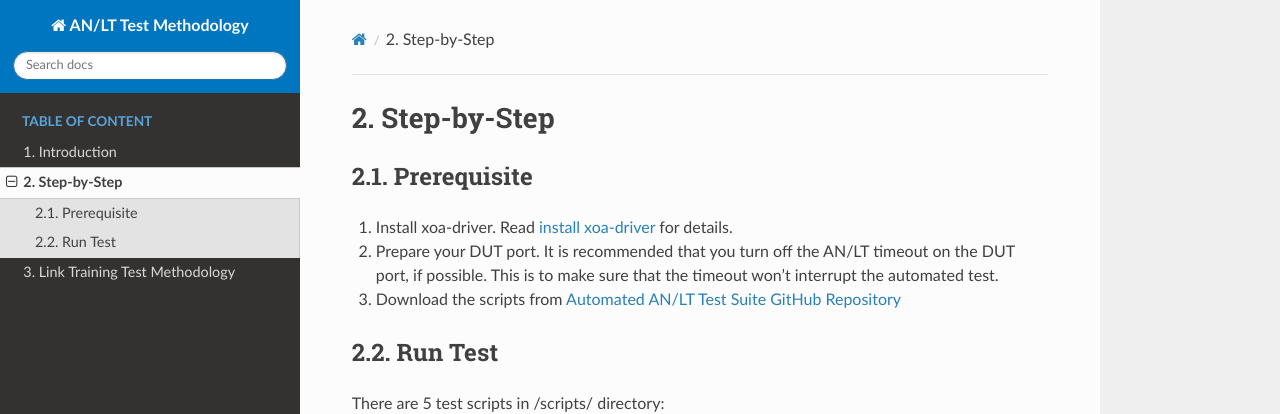
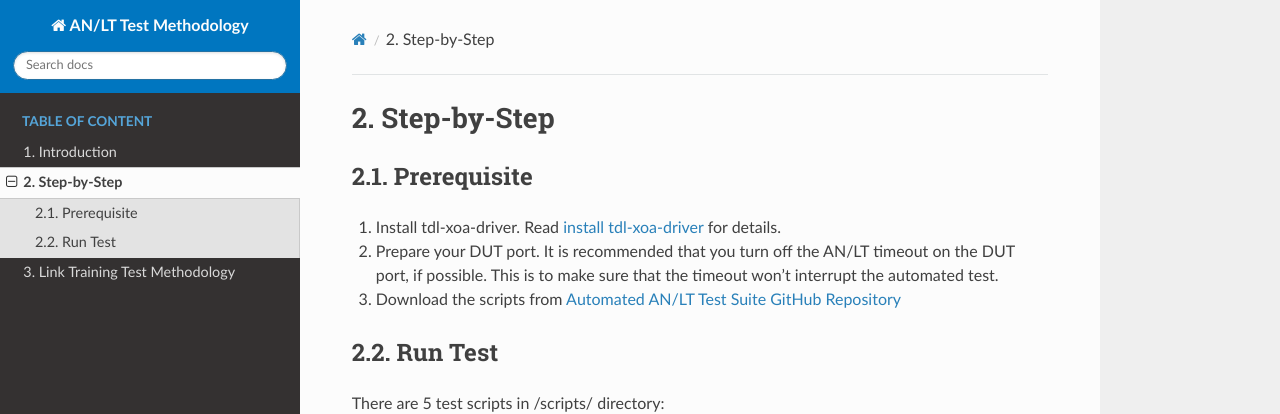
Before and after one commit to xenanetworks/anlt-test-suite, a Sphinx documentation site: the page built from docs/source/step_by_step.rst, in a window 1280 px wide and 1188 px high. Shown: the top 414 px of the window. Built offline with Sphinx 7.4.7 and the Read the Docs theme 3.1.0, drawn with Linux system fonts in a browser that asks for light colours.

Commit message:
Change to tdl-xoa-driver

```diff
--- a/docs/source/step_by_step.rst
+++ b/docs/source/step_by_step.rst
@@ -4,7 +4,7 @@
 Prerequisite
 -------------
 
-1. Install xoa-driver. Read `install xoa-driver <https://docs.xenanetworks.com/projects/xoa-python-api/en/latest/getting_started/index.html>`_ for details.
+1. Install tdl-xoa-driver. Read `install tdl-xoa-driver <https://docs.xenanetworks.com/projects/tdl-xoa-driver/en/latest/getting_started/index.html>`_ for details.
 2. Prepare your DUT port. It is recommended that you turn off the AN/LT timeout on the DUT port, if possible. This is to make sure that the timeout won't interrupt the automated test.
 3. Download the scripts from `Automated AN/LT Test Suite GitHub Repository <https://github.com/xenanetworks/anlt-test-suite>`_
 
--- a/scripts/__init__.py
+++ b/scripts/__init__.py
@@ -1,2 +1,2 @@
-__version__ = "1.1.8"
+__version__ = "1.1.9"
 __short_version__ = "1.1"
```
Also changed, not shown: 1 other file.
